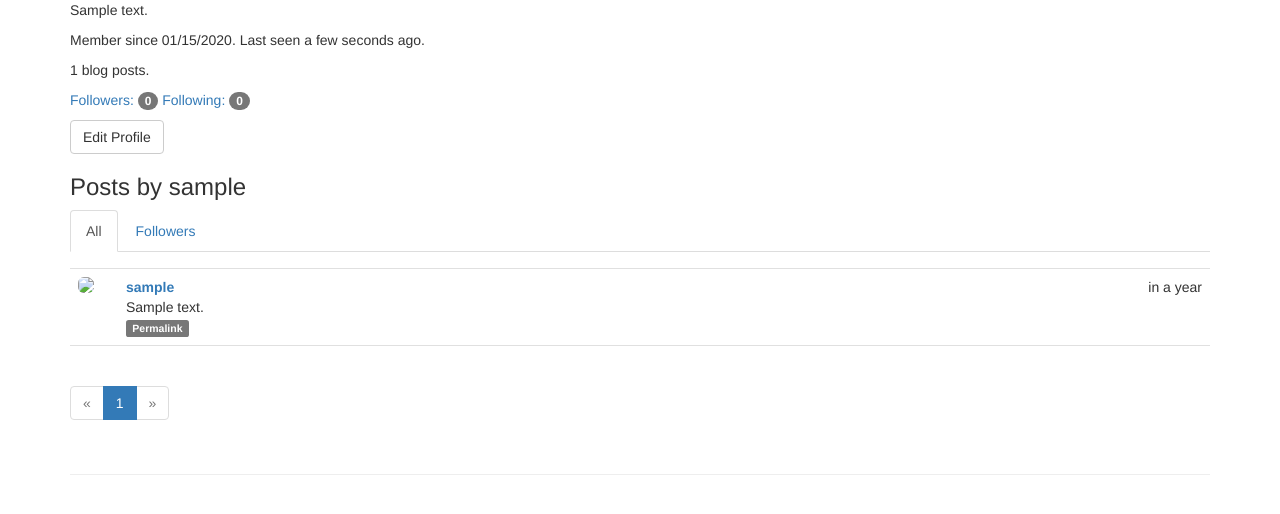
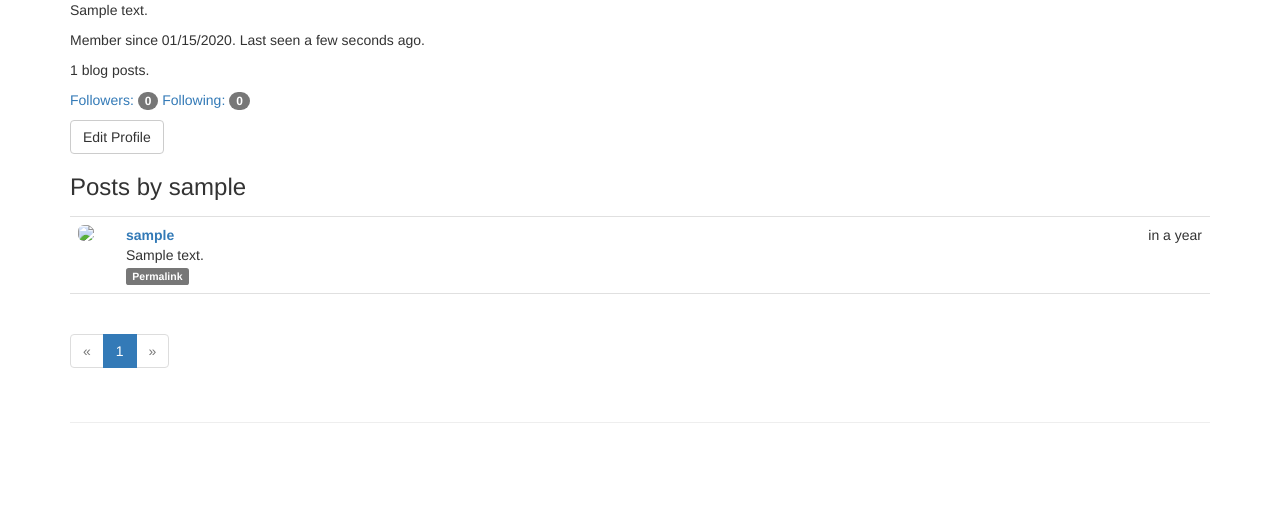
Before and after one commit to mohllal/flasky, a Flask app: a page that uses app/templates/profile/show_profile.html in a window 1280 px wide. Shown: the part 192-706 px from the top of the page. Run offline with Flask 2, Linux system fonts and the light colour scheme; a user stored in the database is signed in; tables that the repository leaves empty hold one stand-in row (values such as "Sample post"); some libraries are stand-ins or nearby versions.

Commit message:
Fix showing posts on the user profile

```diff
--- a/app/profile/views.py
+++ b/app/profile/views.py
@@ -12,20 +12,12 @@ from ..decorators import admin_required, permission_required
 def show_profile(username):
     user = User.query.filter_by(username=username).first_or_404()
     page = request.args.get('page', 1, type=int)
-    show_followed = False
-
-    if current_user.is_authenticated:
-        show_followed = bool(request.cookies.get('show_followed', ''))
-    if show_followed:
-        query = current_user.followed_posts
-    else:
-        query = Post.query
-    pagination = query.order_by(Post.timestamp.desc()).paginate(
+    pagination = Post.query.filter_by(author=user).order_by(Post.timestamp.desc()).paginate(
         page, per_page=current_app.config['FLASKY_POSTS_PER_PAGE'],
         error_out=False)
     posts = pagination.items
     return render_template('profile/show_profile.html', user=user, posts=posts,
-                           pagination=pagination, show_followed=show_followed)
+                           pagination=pagination)
 
 
 @profile.route('/edit-profile', methods=['GET', 'POST'])
@@ -142,19 +134,3 @@ def followed_by(username):
     return render_template('profile/followed.html', user=user,
                            endpoint='profile.followed_by', pagination=pagination,
                            followed=followed)
-
-
-@profile.route('/all')
-@login_required
-def show_all():
-    resp = make_response(redirect(url_for('profile.show_profile', username=current_user.username)))
-    resp.set_cookie('show_followed', '', max_age=30*24*60*60)  # 30 days
-    return resp
-
-
-@profile.route('/followed')
-@login_required
-def show_followed():
-    resp = make_response(redirect(url_for('profile.show_profile', username=current_user.username)))
-    resp.set_cookie('show_followed', '1', max_age=30*24*60*60)  # 30 days
-    return resp
--- a/app/templates/profile/show_profile.html
+++ b/app/templates/profile/show_profile.html
@@ -51,17 +51,8 @@
     {% endif %}
 
     <h3>Posts by {{ user.username }}</h3>
-    <div class="post-tabs">
-        <ul class="nav nav-tabs">
-            <li {% if not show_followed %} class="active"{% endif %}><a href="{{ url_for('profile.show_all') }}">All</a></li>
-            {% if current_user.is_authenticated %}
-            <li {% if show_followed %} class="active"{% endif %}><a href="{{ url_for('profile.show_followed') }}">Followers</a></li>
-            {% endif %}
-        </ul>
+    <div>
         {% include 'post/list_posts.html' %}
-    </div>
-
-    <div>
         {% if pagination %}
         <div class="pagination">
             {{ macros.pagination_widget(pagination, 'profile.show_profile', username=user.username) }}
```
